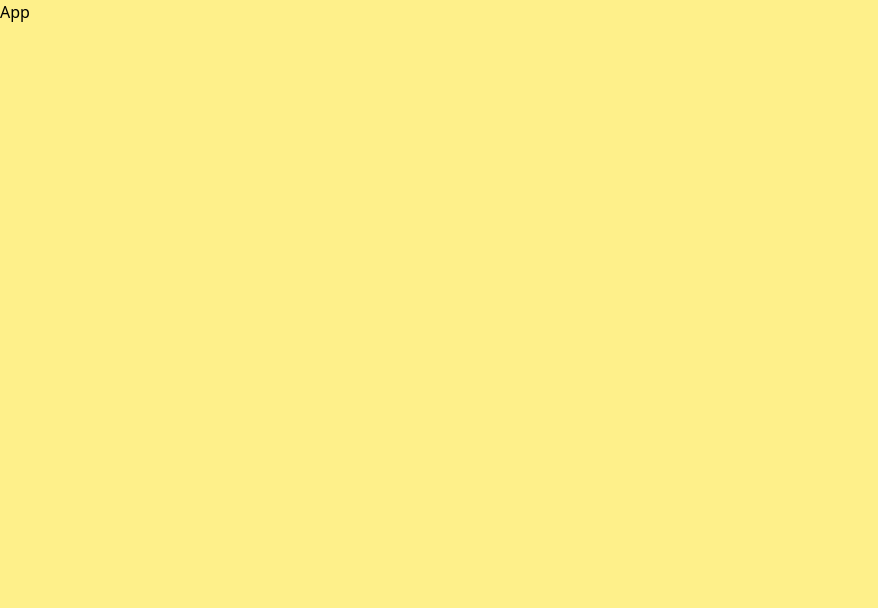
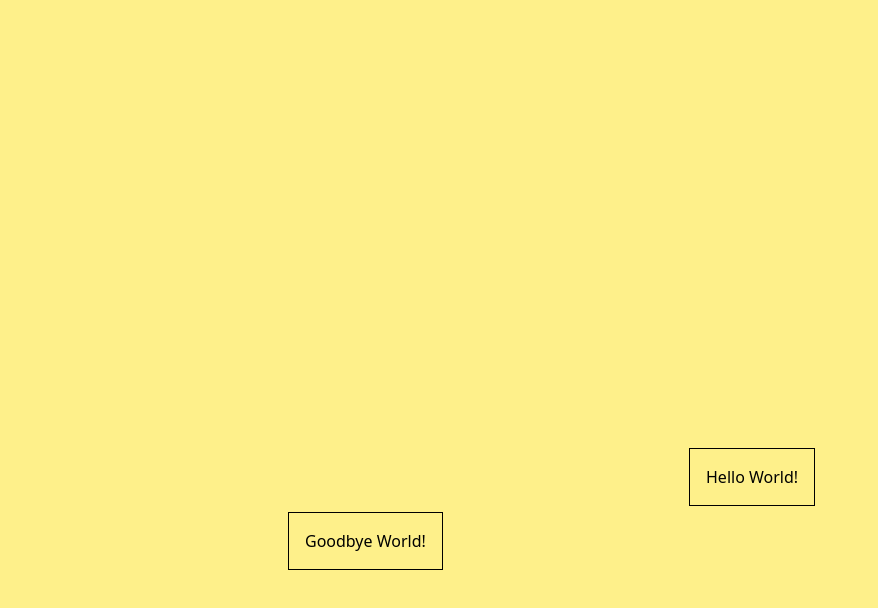
Before and after one commit to gokulkumar0209/floating-notes, a React (Vite) app in the folder client/: page / in a window 1280 px wide. Shown: the top 608 px of the page, without its empty margins (0-878 px from the left). Built offline with nearby package versions, Linux system fonts and the light colour scheme.

Commit message:
Addes static data

```diff
--- a/client/src/App.jsx
+++ b/client/src/App.jsx
@@ -1,11 +1,16 @@
 import { useState } from "react";
-
+import Notes from "./components/Notes";
 function App() {
-	const [count, setCount] = useState(0);
+	const [notes, setNotes] = useState([
+		{ id: 1, text: "Hello World!", x: 0, y: 0 },
+		{ id: 2, text: "Goodbye World!", x: 0, y: 0 },
+	]);
 
 	return (
 		<>
-			<div className="h-screen bg-yellow-200">App</div>
+			<div className="h-screen bg-yellow-200">
+				<Notes notes={notes} setNotes={setNotes} />
+			</div>
 		</>
 	);
 }
--- /dev/null
+++ b/client/src/components/Note.jsx
@@ -0,0 +1,15 @@
+import React from "react";
+
+function Note({ message, positionX, positionY }) {
+	// console.log(message,positionX,positionY)
+	return (
+		<div
+			className=" absolute border border-solid  border-black "
+			style={{ left: `${positionX}px`, top: `${positionY}px` }}
+		>
+			<h1 className="p-4">{message}</h1>
+		</div>
+	);
+}
+
+export default Note;
--- /dev/null
+++ b/client/src/components/Notes.jsx
@@ -0,0 +1,43 @@
+import React, { useEffect, useState } from "react";
+import Note from "./Note";
+function Notes({ notes = [], setNotes }) {
+	function determinePos() {
+		const maxX = window.innerWidth - 250;
+		const maxY = window.innerHeight - 250;
+		return {
+			x: Math.floor(Math.random() * maxX),
+			y: Math.floor(Math.random() * maxY),
+		};
+	}
+	useEffect(() => {
+		const positionedNotes = notes.map((note) => {
+			const pos = determinePos();
+			return {
+				...note,
+				x: pos.x,
+				y: pos.y,
+			};
+		});
+
+		setNotes(positionedNotes);
+	}, [notes.length]);
+	// console.log(notes);
+
+	return (
+		<div>
+			{notes.map((note) => {
+				// console.log(note);
+				return (
+					<Note
+						key={note.id}
+						message={note.text}
+						positionX={note.x}
+						positionY={note.y}
+					/>
+				);
+			})}
+		</div>
+	);
+}
+
+export default Notes;
```
